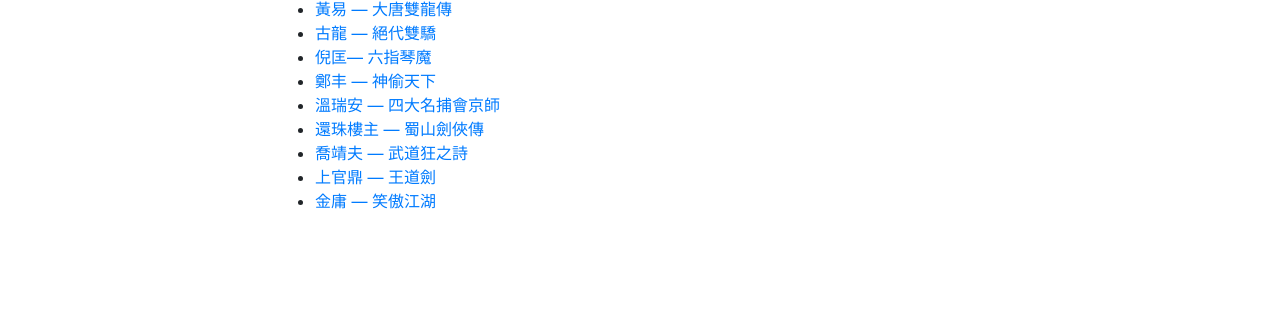
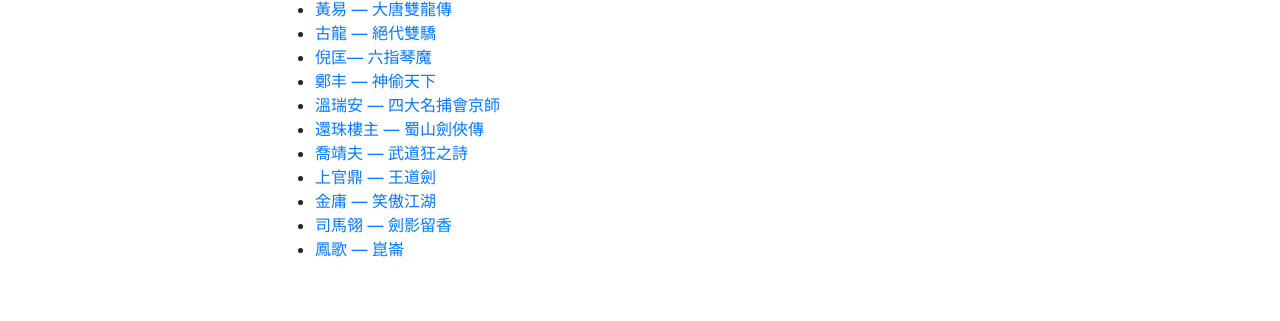
Before and after one commit to xiaoswaii/xiaoswaii.github.io, a website: page bookfair/indexpage/index.html in a window 1280 px wide. Shown: the part 479-800 px from the top of the page. Drawn offline with Linux system fonts and the light colour scheme; files whose address does not match are found by name.

Commit message:
Update index.html

```diff
--- a/bookfair/indexpage/index.html
+++ b/bookfair/indexpage/index.html
@@ -58,6 +58,8 @@
                      <li><a href="../booklist/wangdaojian.html">喬靖夫 — 武道狂之詩</a></li>
                       <li><a href="../booklist/wudakuangzhishi.html">上官鼎 — 王道劍</a></li>
                        <li><a href="../booklist/xiaoaojianghu.html">金庸 — 笑傲江湖</a></li>
+                <li><a href="../booklist/jianyingliuxiang.html">司馬翎 — 劍影留香</a></li>
+                <li><a href="../booklist/kunlun.html"> 鳳歌 — 崑崙</a></li>
             </ul>
           </div>
         </div>
```
